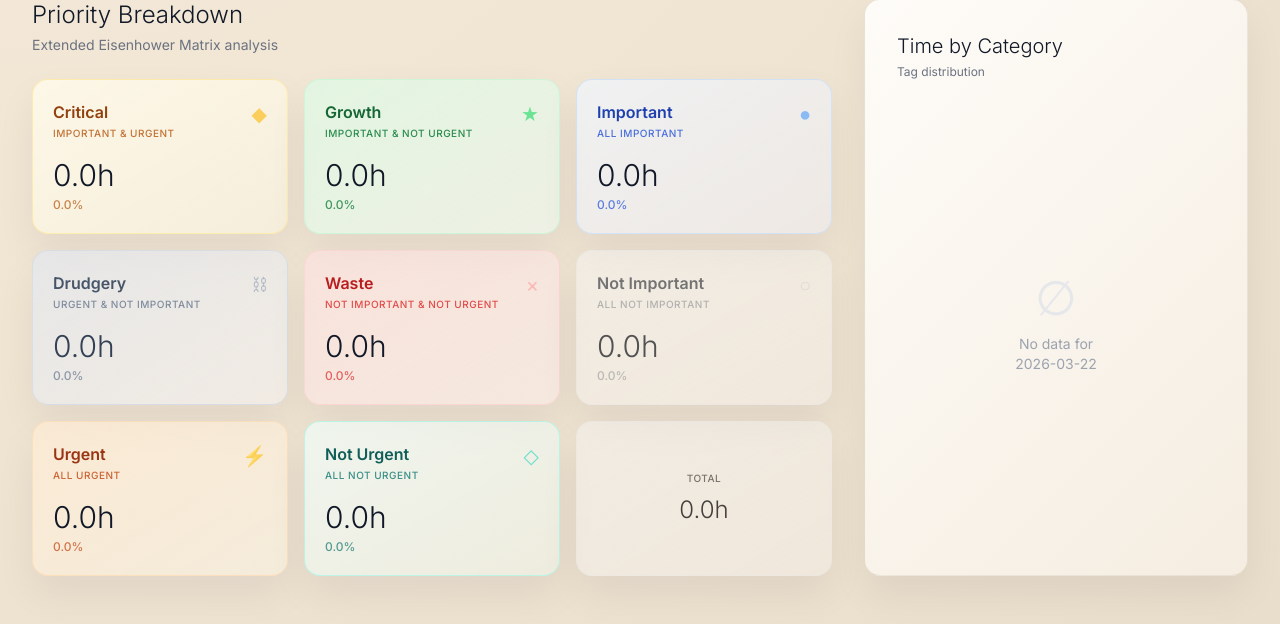
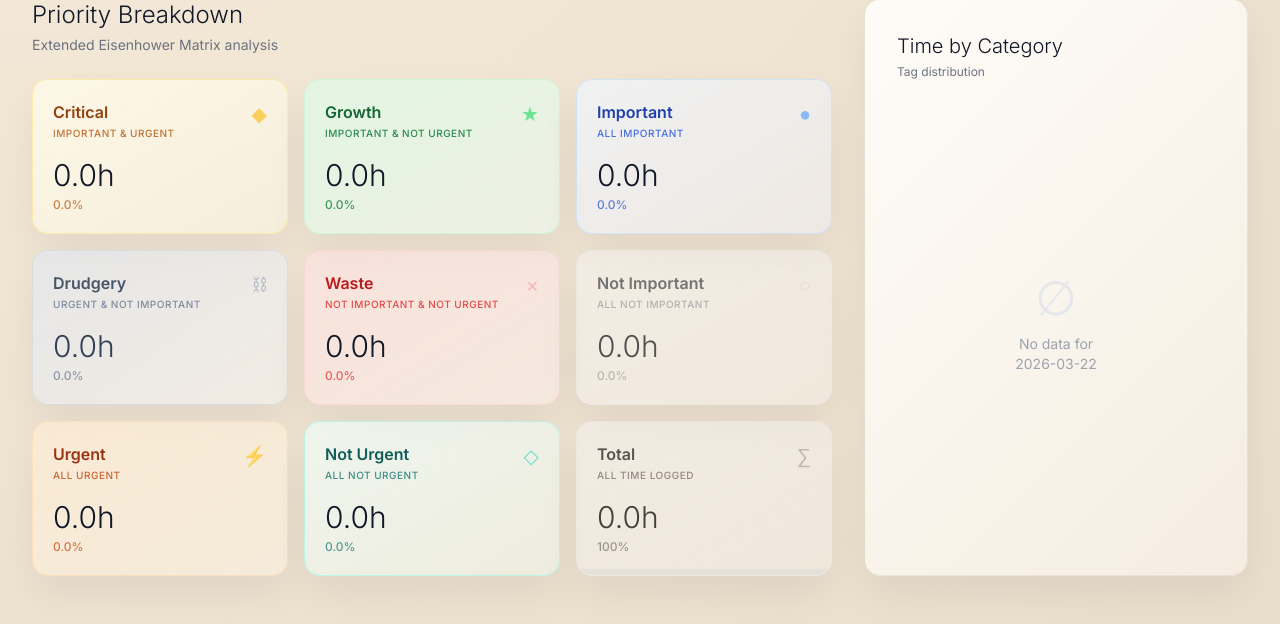
Before and after one commit to sarthaklohiya72/Time-Logger, a Flask app: page / in a window 1280 px wide. Shown: the part 636-1260 px from the top of the page. Run offline with Flask 3, Linux system fonts and the light colour scheme; data that the repository does not hold is empty; some libraries are stand-ins or nearby versions.

Commit message:
Aesthetic Graphs

```diff
--- a/templates/dashboard.html
+++ b/templates/dashboard.html
@@ -349,7 +349,9 @@
                     <!-- Row 1: Important & Urgent | Important & !Urgent | Important -->
 
                     <!-- Critical: Important & Urgent - Yellow/Amber (matters but stressful) -->
-                    <div class="matrix-card luxury-card rounded-xl md:rounded-2xl p-3 md:p-5 bg-gradient-to-br from-amber-50/80 to-yellow-50/40 border-amber-200/60 hover:shadow-lg transition-all duration-300" onclick="viewMatrixQuadrant('q1', 'Critical')">
+                    <div class="matrix-card luxury-card rounded-xl md:rounded-2xl p-3 md:p-5 bg-gradient-to-br from-amber-50/80 to-yellow-50/40 border-amber-200/60 hover:shadow-lg transition-all duration-300 relative overflow-hidden" onclick="viewMatrixQuadrant('q1', 'Critical')">
+                        <div class="absolute bottom-0 left-0 h-1.5 bg-amber-400/40 transition-all duration-500" style="width: {{ matrix.q1.pct }}%"></div>
+                        <div class="relative z-10">
                             <div class="flex justify-between items-start mb-2 md:mb-4">
                                 <div>
                                     <h4 class="text-amber-800 font-semibold text-sm md:text-base mb-0.5">Critical</h4>
@@ -360,9 +362,12 @@
                             <div class="text-2xl md:text-3xl font-light text-gray-900 mb-1"><span class="js-hover-hours" data-hours="{{ matrix.q1.hours }}">{{ matrix.q1.hours }}h</span></div>
                             <div class="text-[10px] md:text-xs font-medium text-amber-700/70">{{ matrix.q1.pct }}%</div>
                         </div>
+                    </div>
 
                     <!-- Growth: Important & !Urgent - Soft Green/Mint (best time, calm growth, self-control) -->
-                    <div class="matrix-card luxury-card rounded-xl md:rounded-2xl p-3 md:p-5 bg-gradient-to-br from-green-100/70 to-emerald-50/50 border-green-200/60 hover:shadow-lg transition-all duration-300" onclick="viewMatrixQuadrant('q2', 'Growth')">
+                    <div class="matrix-card luxury-card rounded-xl md:rounded-2xl p-3 md:p-5 bg-gradient-to-br from-green-100/70 to-emerald-50/50 border-green-200/60 hover:shadow-lg transition-all duration-300 relative overflow-hidden" onclick="viewMatrixQuadrant('q2', 'Growth')">
+                        <div class="absolute bottom-0 left-0 h-1.5 bg-green-400/40 transition-all duration-500" style="width: {{ matrix.q2.pct }}%"></div>
+                        <div class="relative z-10">
                             <div class="flex justify-between items-start mb-2 md:mb-4">
                                 <div>
                                     <h4 class="text-green-800 font-semibold text-sm md:text-base mb-0.5">Growth</h4>
@@ -373,9 +378,12 @@
                             <div class="text-2xl md:text-3xl font-light text-gray-900 mb-1"><span class="js-hover-hours" data-hours="{{ matrix.q2.hours }}">{{ matrix.q2.hours }}h</span></div>
                             <div class="text-[10px] md:text-xs font-medium text-green-700/80">{{ matrix.q2.pct }}%</div>
                         </div>
+                    </div>
 
                     <!-- Important (All) - Blue (neutral, trustworthy aggregate) -->
-                    <div class="matrix-card luxury-card rounded-xl md:rounded-2xl p-3 md:p-5 bg-gradient-to-br from-blue-50/70 to-indigo-50/40 border-blue-200/60 hover:shadow-lg transition-all duration-300" onclick="viewMatrixQuadrant('important', 'Important')">
+                    <div class="matrix-card luxury-card rounded-xl md:rounded-2xl p-3 md:p-5 bg-gradient-to-br from-blue-50/70 to-indigo-50/40 border-blue-200/60 hover:shadow-lg transition-all duration-300 relative overflow-hidden" onclick="viewMatrixQuadrant('important', 'Important')">
+                        <div class="absolute bottom-0 left-0 h-1.5 bg-blue-400/40 transition-all duration-500" style="width: {{ matrix.important.pct }}%"></div>
+                        <div class="relative z-10">
                             <div class="flex justify-between items-start mb-2 md:mb-4">
                                 <div>
                                     <h4 class="text-blue-800 font-semibold text-sm md:text-base mb-0.5">Important</h4>
@@ -386,11 +394,14 @@
                             <div class="text-2xl md:text-3xl font-light text-gray-900 mb-1"><span class="js-hover-hours" data-hours="{{ matrix.important.hours }}">{{ matrix.important.hours }}h</span></div>
                             <div class="text-[10px] md:text-xs font-medium text-blue-700/70">{{ matrix.important.pct }}%</div>
                         </div>
+                    </div>
 
                     <!-- Row 2: Urgent & !Important | !Important & !Urgent | !Important -->
 
                     <!-- Drudgery: Urgent & !Important - Grey/Dull Steel (lifeless obligation) -->
-                    <div class="matrix-card luxury-card rounded-xl md:rounded-2xl p-3 md:p-5 bg-gradient-to-br from-slate-200/70 to-zinc-100/50 border-slate-300/60 hover:shadow-lg transition-all duration-300" onclick="viewMatrixQuadrant('q3', 'Drudgery')">
+                    <div class="matrix-card luxury-card rounded-xl md:rounded-2xl p-3 md:p-5 bg-gradient-to-br from-slate-200/70 to-zinc-100/50 border-slate-300/60 hover:shadow-lg transition-all duration-300 relative overflow-hidden" onclick="viewMatrixQuadrant('q3', 'Drudgery')">
+                        <div class="absolute bottom-0 left-0 h-1.5 bg-slate-400/40 transition-all duration-500" style="width: {{ matrix.q3.pct }}%"></div>
+                        <div class="relative z-10">
                             <div class="flex justify-between items-start mb-2 md:mb-4">
                                 <div>
                                     <h4 class="text-slate-600 font-semibold text-sm md:text-base mb-0.5">Drudgery</h4>
@@ -401,9 +412,12 @@
                             <div class="text-2xl md:text-3xl font-light text-slate-700 mb-1"><span class="js-hover-hours" data-hours="{{ matrix.q3.hours }}">{{ matrix.q3.hours }}h</span></div>
                             <div class="text-[10px] md:text-xs font-medium text-slate-500/70">{{ matrix.q3.pct }}%</div>
                         </div>
+                    </div>
 
                     <!-- Waste: !Important & !Urgent - Muted/Desaturated Red (time decay, subtle warning) -->
-                    <div class="matrix-card luxury-card rounded-xl md:rounded-2xl p-3 md:p-5 bg-gradient-to-br from-red-100/60 to-rose-50/40 border-red-200/50 hover:shadow-lg transition-all duration-300" onclick="viewMatrixQuadrant('q4', 'Waste')">
+                    <div class="matrix-card luxury-card rounded-xl md:rounded-2xl p-3 md:p-5 bg-gradient-to-br from-red-100/60 to-rose-50/40 border-red-200/50 hover:shadow-lg transition-all duration-300 relative overflow-hidden" onclick="viewMatrixQuadrant('q4', 'Waste')">
+                        <div class="absolute bottom-0 left-0 h-1.5 bg-red-400/40 transition-all duration-500" style="width: {{ matrix.q4.pct }}%"></div>
+                        <div class="relative z-10">
                             <div class="flex justify-between items-start mb-2 md:mb-4">
                                 <div>
                                     <h4 class="text-red-700 font-semibold text-sm md:text-base mb-0.5">Waste</h4>
@@ -414,9 +428,12 @@
                             <div class="text-2xl md:text-3xl font-light text-gray-900 mb-1"><span class="js-hover-hours" data-hours="{{ matrix.q4.hours }}">{{ matrix.q4.hours }}h</span></div>
                             <div class="text-[10px] md:text-xs font-medium text-red-600/70">{{ matrix.q4.pct }}%</div>
                         </div>
+                    </div>
 
                     <!-- Not Important (All) - Very Light Neutral (quiet, low-value total) -->
-                    <div class="matrix-card luxury-card rounded-xl md:rounded-2xl p-3 md:p-5 bg-gradient-to-br from-neutral-100/50 to-stone-50/30 border-neutral-200/50 hover:shadow-lg transition-all duration-300" onclick="viewMatrixQuadrant('not_important', 'Not Important')">
+                    <div class="matrix-card luxury-card rounded-xl md:rounded-2xl p-3 md:p-5 bg-gradient-to-br from-neutral-100/50 to-stone-50/30 border-neutral-200/50 hover:shadow-lg transition-all duration-300 relative overflow-hidden" onclick="viewMatrixQuadrant('not_important', 'Not Important')">
+                        <div class="absolute bottom-0 left-0 h-1.5 bg-neutral-400/40 transition-all duration-500" style="width: {{ matrix.not_important.pct }}%"></div>
+                        <div class="relative z-10">
                             <div class="flex justify-between items-start mb-2 md:mb-4">
                                 <div>
                                     <h4 class="text-neutral-500 font-semibold text-sm md:text-base mb-0.5">Not Important</h4>
@@ -427,11 +444,14 @@
                             <div class="text-2xl md:text-3xl font-light text-neutral-600 mb-1"><span class="js-hover-hours" data-hours="{{ matrix.not_important.hours }}">{{ matrix.not_important.hours }}h</span></div>
                             <div class="text-[10px] md:text-xs font-medium text-neutral-400/70">{{ matrix.not_important.pct }}%</div>
                         </div>
+                    </div>
 
                     <!-- Row 3: Urgent | !Urgent | (empty) -->
 
                     <!-- Urgent (All) - Orange/Amber (pressure, energy drain) -->
-                    <div class="matrix-card luxury-card rounded-xl md:rounded-2xl p-3 md:p-5 bg-gradient-to-br from-orange-100/70 to-amber-50/40 border-orange-200/60 hover:shadow-lg transition-all duration-300" onclick="viewMatrixQuadrant('urgent', 'Urgent')">
+                    <div class="matrix-card luxury-card rounded-xl md:rounded-2xl p-3 md:p-5 bg-gradient-to-br from-orange-100/70 to-amber-50/40 border-orange-200/60 hover:shadow-lg transition-all duration-300 relative overflow-hidden" onclick="viewMatrixQuadrant('urgent', 'Urgent')">
+                        <div class="absolute bottom-0 left-0 h-1.5 bg-orange-400/40 transition-all duration-500" style="width: {{ matrix.urgent.pct }}%"></div>
+                        <div class="relative z-10">
                             <div class="flex justify-between items-start mb-2 md:mb-4">
                                 <div>
                                     <h4 class="text-orange-800 font-semibold text-sm md:text-base mb-0.5">Urgent</h4>
@@ -442,9 +462,12 @@
                             <div class="text-2xl md:text-3xl font-light text-gray-900 mb-1"><span class="js-hover-hours" data-hours="{{ matrix.urgent.hours }}">{{ matrix.urgent.hours }}h</span></div>
                             <div class="text-[10px] md:text-xs font-medium text-orange-700/70">{{ matrix.urgent.pct }}%</div>
                         </div>
+                    </div>
 
                     <!-- Not Urgent (All) - Soft Teal/Green (calm, time freedom) -->
-                    <div class="matrix-card luxury-card rounded-xl md:rounded-2xl p-3 md:p-5 bg-gradient-to-br from-teal-50/70 to-green-50/40 border-teal-200/60 hover:shadow-lg transition-all duration-300" onclick="viewMatrixQuadrant('not_urgent', 'Not Urgent')">
+                    <div class="matrix-card luxury-card rounded-xl md:rounded-2xl p-3 md:p-5 bg-gradient-to-br from-teal-50/70 to-green-50/40 border-teal-200/60 hover:shadow-lg transition-all duration-300 relative overflow-hidden" onclick="viewMatrixQuadrant('not_urgent', 'Not Urgent')">
+                        <div class="absolute bottom-0 left-0 h-1.5 bg-teal-400/40 transition-all duration-500" style="width: {{ matrix.not_urgent.pct }}%"></div>
+                        <div class="relative z-10">
                             <div class="flex justify-between items-start mb-2 md:mb-4">
                                 <div>
                                     <h4 class="text-teal-800 font-semibold text-sm md:text-base mb-0.5">Not Urgent</h4>
@@ -455,11 +478,22 @@
                             <div class="text-2xl md:text-3xl font-light text-gray-900 mb-1"><span class="js-hover-hours" data-hours="{{ matrix.not_urgent.hours }}">{{ matrix.not_urgent.hours }}h</span></div>
                             <div class="text-[10px] md:text-xs font-medium text-teal-700/70">{{ matrix.not_urgent.pct }}%</div>
                         </div>
+                    </div>
 
                     <!-- Total - Neutral Grey/Beige (pure fact, no emotion) -->
-                    <div class="luxury-card rounded-xl md:rounded-2xl p-3 md:p-5 bg-gradient-to-br from-stone-100/50 to-neutral-50/30 border-stone-200/40 flex flex-col justify-center items-center col-span-2 md:col-span-1">
-                        <div class="text-[8px] md:text-[10px] text-stone-500 font-medium uppercase tracking-wider mb-1 md:mb-2">Total</div>
-                        <div class="text-xl md:text-2xl font-light text-stone-700"><span class="js-hover-hours" data-hours="{{ matrix.total_hours }}">{{ matrix.total_hours }}h</span></div>
+                    <div class="matrix-card luxury-card rounded-xl md:rounded-2xl p-3 md:p-5 bg-gradient-to-br from-stone-100/50 to-neutral-50/30 border-stone-200/40 hover:shadow-lg transition-all duration-300 relative overflow-hidden col-span-2 md:col-span-1">
+                        <div class="absolute bottom-0 left-0 h-1.5 bg-stone-300/40 transition-all duration-500" style="width: 100%"></div>
+                        <div class="relative z-10">
+                            <div class="flex justify-between items-start mb-2 md:mb-4">
+                                <div>
+                                    <h4 class="text-stone-600 font-semibold text-sm md:text-base mb-0.5">Total</h4>
+                                    <p class="text-[8px] md:text-[10px] text-stone-500/80 font-medium uppercase tracking-wider">All Time Logged</p>
+                                </div>
+                                <div class="text-lg md:text-xl text-stone-400/70">∑</div>
+                            </div>
+                            <div class="text-2xl md:text-3xl font-light text-stone-700 mb-1"><span class="js-hover-hours" data-hours="{{ matrix.total_hours }}">{{ matrix.total_hours }}h</span></div>
+                            <div class="text-[10px] md:text-xs font-medium text-stone-500/70">100%</div>
+                        </div>
                     </div>
                 </div>
             </div>
@@ -640,11 +674,11 @@
         };
 
         const TAG_COLOR_MAP = {
-            'Work': '#16A34A',
-            'Necessity': '#A16207',
-            'Soul': '#7C3AED',
-            'Rest': '#0EA5A4',
-            'Waste': '#9F1239'
+            'Work': '#10B981',
+            'Necessity': '#F59E0B',
+            'Soul': '#6366F1',
+            'Rest': '#C4B5FD',
+            'Waste': '#DC2626'
         };
 
         const SPECIAL_TAGS = Object.keys(TAG_COLOR_MAP);
@@ -1055,16 +1089,28 @@
                         labels: labels,
                         datasets: [{
                             data: values,
-                            backgroundColor: colors
+                            backgroundColor: colors,
+                            borderWidth: 2,
+                            borderColor: '#FFFFFF',
+                            hoverOffset: 10,
+                            hoverBorderWidth: 3
                         }]
                     },
                     options: {
                         responsive: true,
                         maintainAspectRatio: false,
+                        spacing: 3,
                         plugins: {
                             legend: {
                                 position: 'bottom',
                                 labels: {
+                                    font: { family: 'Inter', size: 11, weight: '500' },
+                                    padding: 14,
+                                    color: '#374151',
+                                    usePointStyle: true,
+                                    pointStyle: 'circle',
+                                    boxWidth: 10,
+                                    boxHeight: 10,
                                     generateLabels: function(chart) {
                                         const labels = chart.data.labels || [];
                                         const data = chart.data.datasets[0]?.data || [];
@@ -1106,11 +1152,15 @@
                                 }
                             },
                             tooltip: {
-                                backgroundColor: 'rgba(31, 41, 55, 0.95)',
-                                padding: 12,
-                                titleFont: { family: 'Inter', size: 12, weight: '500' },
-                                bodyFont: { family: 'Inter', size: 11 },
-                                cornerRadius: 8,
+                                backgroundColor: 'rgba(17, 24, 39, 0.96)',
+                                padding: 14,
+                                titleFont: { family: 'Inter', size: 13, weight: '600' },
+                                bodyFont: { family: 'Inter', size: 12, weight: '400' },
+                                cornerRadius: 10,
+                                displayColors: true,
+                                boxWidth: 10,
+                                boxHeight: 10,
+                                boxPadding: 6,
                                 callbacks: {
                                     label: function(context) {
                                         const raw = context.label;
@@ -1282,14 +1332,17 @@
                             datasets: [{
                                 data: tagData,
                                 backgroundColor: tagColors,
-                                borderWidth: 0,
-                                hoverOffset: 8
+                                borderWidth: 2,
+                                borderColor: '#FFFFFF',
+                                hoverOffset: 12,
+                                hoverBorderWidth: 3
                             }]
                         },
                         options: {
                             responsive: true,
                             maintainAspectRatio: false,
-                            cutout: isMobile ? '80%' : '75%',
+                            cutout: isMobile ? '70%' : '68%',
+                            spacing: 3,
                             plugins: {
                                 legend: {
                                     display: !isMobile,
@@ -1297,18 +1350,24 @@
                                     maxWidth: 280,
                                     labels: {
                                         usePointStyle: true,
-                                        font: { family: 'Inter', size: 10, weight: '400' },
-                                        padding: 10,
-                                        color: '#6B7280',
-                                        boxWidth: 8
+                                        pointStyle: 'circle',
+                                        font: { family: 'Inter', size: 11, weight: '500' },
+                                        padding: 14,
+                                        color: '#374151',
+                                        boxWidth: 10,
+                                        boxHeight: 10
                                     }
                                 },
                                 tooltip: {
-                                    backgroundColor: 'rgba(31, 41, 55, 0.95)',
-                                    padding: 12,
-                                    titleFont: { family: 'Inter', size: 12, weight: '500' },
-                                    bodyFont: { family: 'Inter', size: 11 },
-                                    cornerRadius: 8,
+                                    backgroundColor: 'rgba(17, 24, 39, 0.96)',
+                                    padding: 14,
+                                    titleFont: { family: 'Inter', size: 13, weight: '600' },
+                                    bodyFont: { family: 'Inter', size: 12, weight: '400' },
+                                    cornerRadius: 10,
+                                    displayColors: true,
+                                    boxWidth: 10,
+                                    boxHeight: 10,
+                                    boxPadding: 6,
                                     callbacks: {
                                         label: function(context) {
                                             const label = context.label || '';
```
Lines whose indentation alone changed are shown as unchanged.
